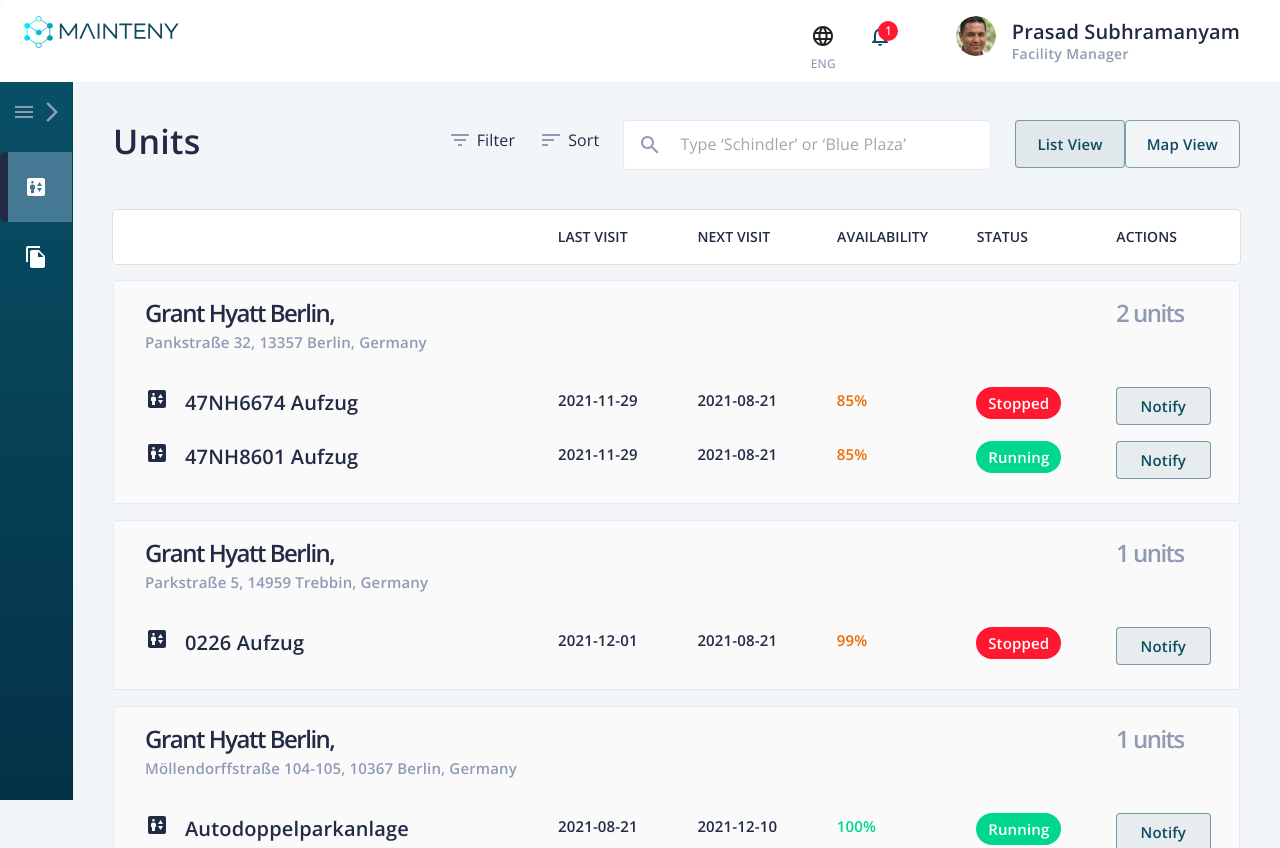
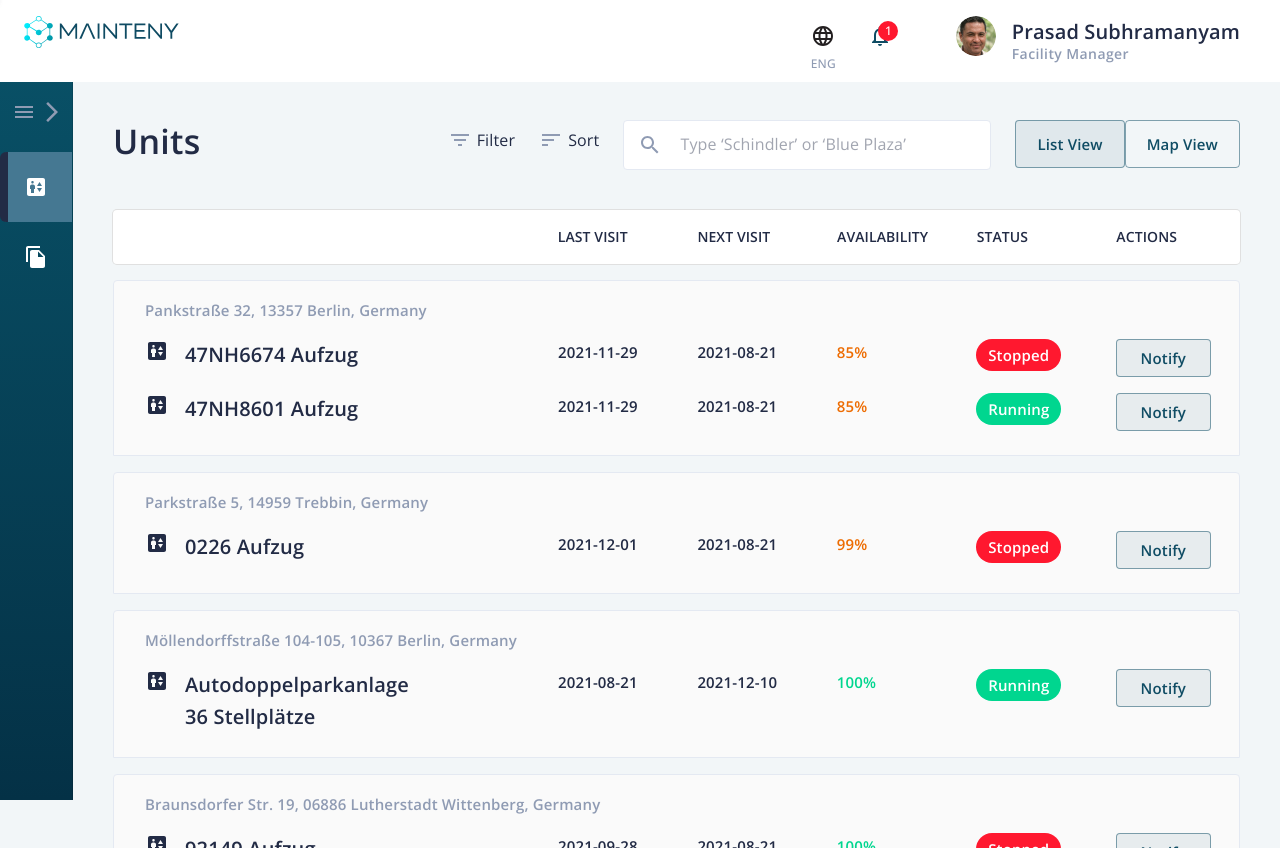
Before and after one commit to Westernwells/mainteny-pm, a React (Create React App) app: page /pm/units in a window 1280 px wide. Built offline with nearby package versions, Linux system fonts and the light colour scheme; no server answers.

Commit message:
remove redundant property name

```diff
--- a/src/pages/Units/UnitSection.tsx
+++ b/src/pages/Units/UnitSection.tsx
@@ -60,24 +60,12 @@ export const UnitSection = ({elevatorsByAddress}: UnitsSectionProperty) => {
         borderRadius: '4px 4px 0px 0px',
       }}
     >
-      <Grid container sx={{mb: 3, width: '97%'}}>
-        <Grid item xs={11}>
-          <Box pl={2}>
-            <Typography variant="h5">Grant Hyatt Berlin,</Typography>
-            <Typography variant="largeBtnText" mt={1} color="textSecondary">
-              {elevatorsByAddress.address.fullName}
-            </Typography>
-          </Box>
-        </Grid>
+      <Box pl={2} mb={1}>
+        <Typography variant="largeBtnText" mt={1} color="textSecondary">
+          {elevatorsByAddress.address.fullName}
+        </Typography>
+      </Box>
 
-        <Grid item xs={1} sx={{width: '50%'}}>
-          <Box>
-            <Typography variant="h5" color="textSecondary" pr="13%">
-              {elevatorsByAddress.elevators.length} units
-            </Typography>
-          </Box>
-        </Grid>
-      </Grid>
       {elevatorsByAddress.elevators.map((elevatorOrder) => (
         <Grid
           container
```
